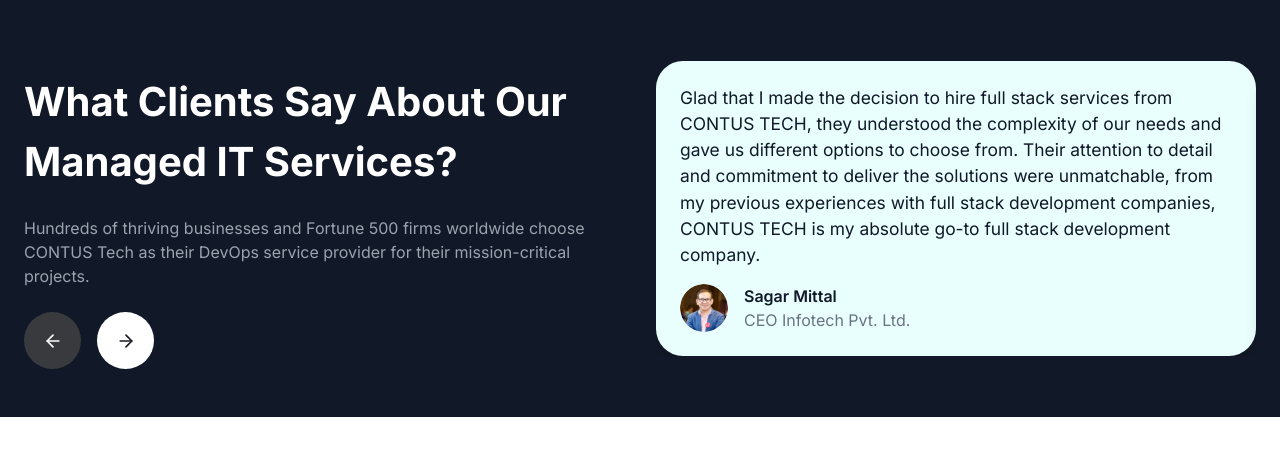
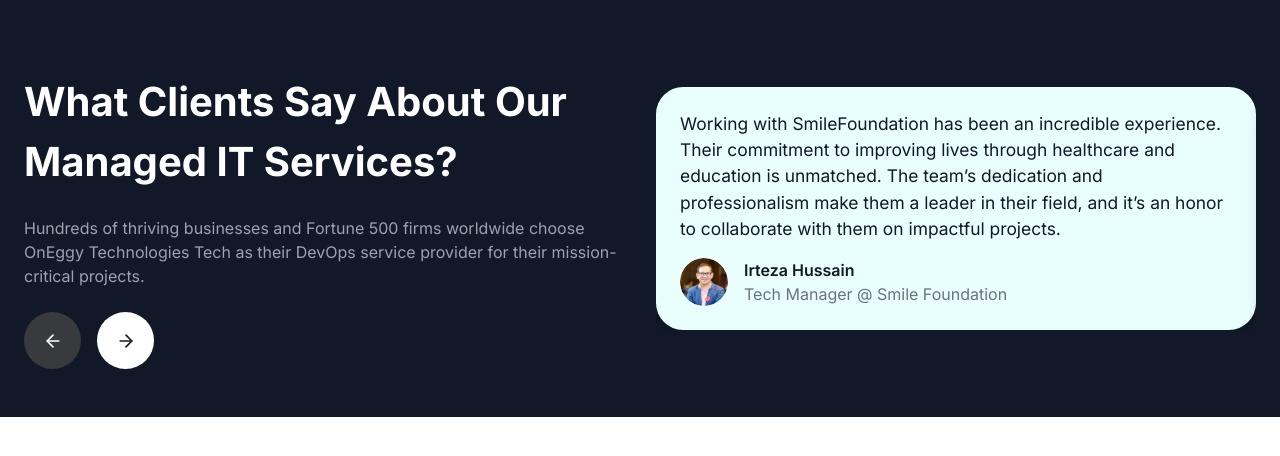
Before and after one commit to onEggy/OnEggyWeb, a Next.js app: page /components/cloudTestimonial in a window 1280 px wide. Shown: the top 456 px of the page. Built offline with nearby package versions, Linux system fonts and the light colour scheme.

Commit message:
update in contents

```diff
--- a/src/pages/components/FAQSection.js
+++ b/src/pages/components/FAQSection.js
@@ -7,10 +7,30 @@
     const [activeIndex, setActiveIndex] = useState(null);
 
     const faqs = [
-        { question: 'How Do I Get An Appointment For Consultations?', answer: 'You can book an appointment via our website or call our helpline.' },
-        { question: 'How Helpful Is An Online Janam Kundli?', answer: 'An online Janam Kundli provides insights based on your birth details.' },
-        { question: 'Do I Need Any Prior Knowledge Of Astrology To Enroll?', answer: 'No prior knowledge is required to start your journey.' },
-        { question: 'What Is The Course Duration & Is It Offered In Multiple Languages?', answer: 'The course lasts 3 months and is available in 5 languages.' },
+        {
+            "question": "What Are DevOps Cloud Consulting Services?",
+            "answer": "DevOps Cloud Consulting services involve a set of practices and tools that streamline your development, operations, and infrastructure. OnEggy Technologies helps you automate processes, integrate workflows, and achieve seamless cloud scalability with expertise in AWS, Azure, and GCP."
+        },
+        {
+            "question": "How Can DevOps Help My Business?",
+            "answer": "DevOps improves collaboration between development and operations teams, enabling faster releases and higher quality. By leveraging cloud platforms, we ensure enhanced scalability, security, and optimized infrastructure to boost business performance and reduce costs."
+        },
+        {
+            "question": "What Cloud Platforms Do You Work With?",
+            "answer": "We specialize in AWS, Azure, and Google Cloud. Our experts help you choose the best platform tailored to your business needs, ensuring optimal performance, cost efficiency, and scalability."
+        },
+        {
+            "question": "How Do You Ensure Security In Cloud Implementations?",
+            "answer": "OnEggy Technologies follows best security practices, including strong access controls, encryption, and regular security audits. We ensure your cloud infrastructure is secure, resilient, and compliant with industry standards."
+        },
+        {
+            "question": "What Is The Process For Engaging With OnEggy Technologies For DevOps Cloud Consulting?",
+            "answer": "Our process starts with understanding your specific needs and business objectives. We then create a customized DevOps roadmap, implement cloud solutions, automate workflows, and ensure continuous monitoring and improvements to maximize efficiency and scalability."
+        },
+        {
+            "question": "Do You Provide Ongoing Support After Implementation?",
+            "answer": "Yes, we provide ongoing support to monitor and optimize your cloud infrastructure, address any issues, and implement necessary updates. Our team ensures continuous improvements for enhanced performance and security as your business evolves."
+        }
     ];
 
     const toggleFAQ = (index) => {
@@ -23,7 +43,7 @@
             <div className="lg:w-2/3 w-full space-y-4">
                 <h2 className="text-[29.76px] md:text-[40px] font-bold mb-4">FAQ</h2>
                 <p className="mb-6  text-[10.92px] md:text-[16px] text-gray-600">
-                    Hundreds of thriving businesses and Fortune 500 firms worldwide choose CONTUS Tech as their DevOps service provider for their mission-critical projects.
+                    Hundreds of thriving businesses and Fortune 500 firms worldwide choose OnEggy Technologies Tech as their DevOps service provider for their mission-critical projects.
                 </p>
                 {faqs.map((faq, index) => (
                     <div key={index} className="border rounded-lg overflow-hidden">
--- a/src/pages/components/cloudTestimonial.js
+++ b/src/pages/components/cloudTestimonial.js
@@ -9,43 +9,49 @@
 const CloudTestimonials = () => {
     const testimonials = [
         {
-            content:
-                "Glad that I made the decision to hire full stack services from CONTUS TECH, they understood the complexity of our needs and gave us different options to choose from. Their attention to detail and commitment to deliver the solutions were unmatchable, from my previous experiences with full stack development companies, CONTUS TECH is my absolute go-to full stack development company.",
-            name: "Sagar Mittal",
-            designation: "CEO Infotech Pvt. Ltd.",
-            image: "/sagar.png",
+            "content": "Working with SmileFoundation has been an incredible experience. Their commitment to improving lives through healthcare and education is unmatched. The team’s dedication and professionalism make them a leader in their field, and it’s an honor to collaborate with them on impactful projects.",
+            "name": "Irteza Hussain",
+            "designation": "Tech Manager @ Smile Foundation",
+            "image": "/sagar.png"
         },
         {
-            content:
-                "Glad that I made the decision to hire full stack services from CONTUS TECH, they understood the complexity of our needs and gave us different options to choose from. Their attention to detail and commitment to deliver the solutions were unmatchable, from my previous experiences with full stack development companies, CONTUS TECH is my absolute go-to full stack development company.",
-            name: "Sagar Mittal",
-            designation: "CEO Infotech Pvt. Ltd.",
-            image: "/sagar.png",
+            "content": "PrinterPoint has truly revolutionized how we manage our printing needs. Their seamless integration of technology and expert customer service allows us to run our operations smoothly without worrying about printer downtime. We can’t imagine our business without them.",
+            "name": "Rakesh Aggarwal",
+            "designation": "Director @ PrinterPoint",
+            "image": "/sagar.png"
         },
         {
-            content:
-                "Glad that I made the decision to hire full stack services from CONTUS TECH, they understood the complexity of our needs and gave us different options to choose from. Their attention to detail and commitment to deliver the solutions were unmatchable, from my previous experiences with full stack development companies, CONTUS TECH is my absolute go-to full stack development company.",
-            name: "Sagar Mittal",
-            designation: "CEO Infotech Pvt. Ltd.",
-            image: "/sagar.png",
+            "content": "Anveshan helped us accelerate our market research with deep insights and innovative strategies. Their professionalism, attention to detail, and customer-centric approach have helped us drive better business decisions. We highly recommend them for anyone looking to stay ahead of the curve.",
+            "name": "Kuldeep Parewa",
+            "designation": "CEO, Anveshan Farm",
+            "image": "/sagar.png"
         },
         {
-            content:
-                "Glad that I made the decision to hire full stack services from CONTUS TECH, they understood the complexity of our needs and gave us different options to choose from. Their attention to detail and commitment to deliver the solutions were unmatchable, from my previous experiences with full stack development companies, CONTUS TECH is my absolute go-to full stack development company.",
-            name: "Sagar Mittal",
-            designation: "CEO Infotech Pvt. Ltd.",
-            image: "/sagar.png",
+            "content": "CloudStok has transformed our infrastructure with their state-of-the-art cloud solutions. Their expertise in AWS and cloud migration services has allowed us to scale faster and more efficiently, all while reducing costs and improving security. We are more agile than ever.",
+            "name": "Prateek Rawat",
+            "designation": "CTO, CloudStok Technologies",
+            "image": "/sagar.png"
         },
         {
-            content:
-                "Glad that I made the decision to hire full stack services from CONTUS TECH, they understood the complexity of our needs and gave us different options to choose from. Their attention to detail and commitment to deliver the solutions were unmatchable, from my previous experiences with full stack development companies, CONTUS TECH is my absolute go-to full stack development company.",
-            name: "Sagar Mittal",
-            designation: "CEO Infotech Pvt. Ltd.",
-            image: "/sagar.png",
+            "content": "MobileGoo's app development services have taken our business to the next level. Their team not only delivered a high-quality app but also provided valuable insights that enhanced user experience. Thanks to them, we have a powerful platform to engage with our customers.",
+            "name": "Saurabh",
+            "designation": "CEO, MobileGoo",
+            "image": "/sagar.png"
         },
+        {
+            "content": "BitMemoir’s blockchain expertise is second to none. Their solution helped us streamline our transactions and increase transparency across the board. The implementation was smooth, and the results exceeded our expectations, making them our go-to for all blockchain needs.",
+            "name": "Nikhil Gupta",
+            "designation": "Founder, BitMemoir",
+            "image": "/sagar.png"
+        },
+        {
+            "content": "BeingBitsMart's digital marketing strategies have helped us increase our online presence and sales significantly. Their tailored campaigns and deep understanding of consumer behavior have made a massive difference to our bottom line. Their expertise is truly invaluable.",
+            "name": "Mayank Gupta",
+            "designation": "CEO, BitsMart Technologies",
+            "image": "/sagar.png"
+        }
 
     ];
-
     const sliderRef = React.useRef(null);
 
     const settings = {
@@ -70,7 +76,7 @@
                     </h2>
                     <p className="text-[10.31px] md:text-[16px] text-gray-400">
                         Hundreds of thriving businesses and Fortune 500 firms worldwide
-                        choose CONTUS Tech as their DevOps service provider for their
+                        choose OnEggy Technologies Tech as their DevOps service provider for their
                         mission-critical projects.
                     </p>
                     <div className="flex space-x-4">
--- a/src/pages/components/cloudservices.js
+++ b/src/pages/components/cloudservices.js
@@ -14,31 +14,31 @@
         {
             title: "AWS DevOps Services",
             description:
-                "Optimize your cloud experience with our AWS DevOps Services. We enable seamless integration and deployment, enhancing scalability and efficiency while leveraging AWS tools for automated workflows and robust performance.",
+                "Accelerate your cloud transformation with OnEggy Technologies' AWS DevOps Managed Services. We streamline your CI/CD pipelines, automate deployments, and ensure seamless integration with AWS tools to maximize performance, security, and scalability for your applications.",
             imageUrl: cardImage,
         },
         {
-            title: "AWS Analytics Services",
+            title: "Cloud Automation",
             description:
-                "Optimize your cloud experience with our AWS DevOps Services. We enable seamless integration and deployment, enhancing scalability and efficiency while leveraging AWS tools for automated workflows and robust performance.",
+                "Optimize your cloud infrastructure with OnEggy Technologies' Cloud Infrastructure Automation services. We leverage AWS services like CloudFormation and Terraform to automate provisioning, management, and scaling, allowing you to focus on your business growth while we handle the cloud.",
             imageUrl: cardImage,
         },
         {
-            title: "AWS Storage Services",
+            title: "Monitoring & Optimization",
             description:
-                "Optimize your cloud experience with our AWS DevOps Services. We enable seamless integration and deployment, enhancing scalability and efficiency while leveraging AWS tools for automated workflows and robust performance.",
+                "Maximize your cloud investment with our AWS Monitoring & Optimization services. We provide end-to-end monitoring of your cloud environment using AWS CloudWatch, ensure high availability, and optimize costs with Kubernetes and EC2 instance management, ensuring optimal performance and cost efficiency.",
             imageUrl: cardImage,
         },
         {
-            title: "AWS AI Services",
+            title: "Security & Compliance",
             description:
-                "Optimize your cloud experience with our AWS DevOps Services. We enable seamless integration and deployment, enhancing scalability and efficiency while leveraging AWS tools for automated workflows and robust performance.",
+                "Protect your business with OnEggy Technologies' AWS Security & Compliance services. We ensure that your cloud infrastructure follows industry best practices, maintain robust security measures, and ensure compliance with frameworks like HIPAA and GDPR to mitigate risk and ensure data integrity.",
             imageUrl: cardImage,
         },
         {
-            title: "AWS IoT Services",
+            title: "DevOps Consulting",
             description:
-                "Optimize your cloud experience with our AWS DevOps Services. We enable seamless integration and deployment, enhancing scalability and efficiency while leveraging AWS tools for automated workflows and robust performance.",
+                "Transform your business with our expert DevOps Consulting & Strategy services. We work with you to create a tailored DevOps roadmap that integrates AWS services for continuous improvement, enhanced collaboration, and faster delivery cycles, helping you stay ahead in a competitive market.",
             imageUrl: cardImage,
         },
     ];
--- a/src/pages/components/navbar-devops.js
+++ b/src/pages/components/navbar-devops.js
@@ -29,7 +29,7 @@
                         <div className="relative flex h-16 items-center justify-between">
                             <div className="flex flex-shrink-0 items-center lg:hidden">
                                 <a href="/">
-                                    <Image src={logov1} alt="OnEggy Technologies Cloud & DevOps Company logo" width="305" height="61.87" className="mb-4" />
+                                    <Image src={logov1} alt="OnEggy Technologies Cloud & DevOps Company logo" width="250" height="61.87" className="mb-4" />
                                 </a>
                             </div>
                             <nav className="py-4 lg:flex lg:justify-around xl:justify-between mx-auto hidden lg:w-full order-1">
--- a/src/pages/devops-consulting-services.js
+++ b/src/pages/devops-consulting-services.js
@@ -33,9 +33,13 @@
     };
 
     useEffect(() => {
+        let timer; // We use this to avoid firing the scroll handler too frequently
         const handleScroll = () => {
+            clearTimeout(timer);
+            timer = setTimeout(() => {
                 const currentScrollPosition = window.scrollY;
 
+                // Check if scrolling down or up
                 if (currentScrollPosition > lastScrollPosition) {
                     setIsNavbarVisible(false); // Scrolling down
                 } else {
@@ -43,20 +47,37 @@
                 }
 
                 setLastScrollPosition(currentScrollPosition);
+            }, 100); // Debounce the scroll event to avoid unnecessary re-renders
         };
 
         window.addEventListener("scroll", handleScroll);
 
         return () => {
             window.removeEventListener("scroll", handleScroll);
+            clearTimeout(timer); // Clean up the timeout on component unmount
         };
     }, [lastScrollPosition]);
 
     return (
         <div className="mx-auto">
             <NextSeo
-                title={currentPageData.title}
-                description={currentPageData.description}
+                title="Expert DevOps & Cloud Consulting Services | OnEggy Technologies"
+                description="Streamline your IT operations with OnEggy Technologies expert DevOps and Cloud Consulting services. Achieve faster deployments, enhanced scalability, and cost efficiency with our tailored solutions for businesses of all sizes. Contact us today!"
+                canonical="https://www.oneggy.com/devops-consulting-services"
+                additionalMetaTags={[
+                    {
+                        name: 'keywords',
+                        content:
+                            'DevOps Consulting Services, Cloud Consulting Services, DevOps and Cloud Solutions, AWS DevOps Consulting, Kubernetes Consulting Services, Cloud Optimization Experts, CI/CD Pipeline Implementation, DevOps Automation Services, Cloud Scalability Solutions, Infrastructure as Code Experts, OnEggy DevOps Services, Managed Cloud Services',
+                    },
+                ]}
+                openGraph={{
+                    title: 'Expert DevOps & Cloud Consulting Services | OnEggy Technologies',
+                    description:
+                        "Streamline your IT operations with OnEggy Technologies expert DevOps and Cloud Consulting services. Achieve faster deployments, enhanced scalability, and cost efficiency with our tailored solutions for businesses of all sizes.",
+                    url: 'https://www.oneggy.com/devops-consulting-services',
+                    type: 'website',
+                }}
             />
             <div className={`fixed top-0 w-full z-50 transition-transform duration-300 ${isNavbarVisible ? "translate-y-0" : "-translate-y-full"}`}>
                 {/* Pass the scroll handler to NavbarDevops */}
--- a/src/pages/home/project-logosDevops.js
+++ b/src/pages/home/project-logosDevops.js
@@ -1,4 +1,4 @@
-import React from "react";
+import React, { memo } from "react";
 import "slick-carousel/slick/slick.css";
 import "slick-carousel/slick/slick-theme.css";
 import Marquee from "react-fast-marquee";
@@ -6,6 +6,20 @@
 import amazonbanner from "../../../public/amazon-banner.png";
 import amazonbannertwo from "../../../public/amazon-bannertwo.png";
 import Image from "next/image";
+
+// Memoizing the logo rendering to prevent unnecessary re-renders
+const Logo = memo(({ logo }) => (
+    <img
+        key={logo.id}
+        src={logo.url}
+        alt={logo.alt}
+        className="project_logo mx-4 mx-[1.5rem] sm:mx-[2.5rem] md:mx-[3rem] lg:mx-[3.5rem] grayscale-logo"
+        width="160"
+        height="54"
+        loading="lazy" // Lazy load the image
+    />
+));
+
 const ProjectLogosDevops = () => {
     const sliderSettings = {
         dots: false,
@@ -15,7 +29,6 @@
         slidesToScroll: 1,
         autoplay: true,
         autoplaySpeed: 2000,
-        // cssEase: "linear",
         pauseOnHover: false,
         responsive: [
             {
@@ -28,36 +41,24 @@
     };
 
     return (
-        <main className="sm:mt-14 font-inter my-12  md:ml-4">
+        <main className="sm:mt-14 font-inter my-12 md:ml-4">
             <div className="block md:block mt-5 md:inner md:ml-[7%] md:max-w-[80%]">
                 <Marquee pauseOnHover={false} speed={30} pauseOnClick={false} gradient={true} gradientColor={""} autoFill={true}>
                     {projectLogosData.projectLogos.map((logo) => (
-                        <img
-                            key={logo.id}
-                            src={logo.url}
-                            alt={logo.alt}
-                            className="project_logo mx-4 mx-[1.5rem] sm:mx-[2.5rem] md:mx-[3rem] lg:mx-[3.5rem]"
-                            style={{ filter: "grayscale(100%)", width: "160px", height: "54px" }}
-                        />
+                        <Logo key={logo.id} logo={logo} />
                     ))}
                 </Marquee>
             </div>
             <div className="block md:hidden mt-5 md:inner md:ml-[7%] md:max-w-[80%]">
                 <Marquee direction="" pauseOnHover={false} speed={30} pauseOnClick={false} gradient={true} gradientColor={""} autoFill={true}>
                     {projectLogosData.projectLogos.map((logo) => (
-                        <img
-                            key={logo.id}
-                            src={logo.url}
-                            alt={logo.alt}
-                            className="project_logo mx-4 mx-[1.5rem] sm:mx-[2.5rem] md:mx-[3rem] lg:mx-[3.5rem]"
-                            style={{ filter: "grayscale(100%)", width: "160px", height: "54px" }}
-                        />
+                        <Logo key={logo.id} logo={logo} />
                     ))}
                 </Marquee>
             </div>
             <div>
                 <div className="flex flex-wrap mt-[58px] justify-center px-4 md:px-0">
-                    <div className="flex flex-row  items-center bg-gray-900 text-white rounded-[33px] shadow-lg p-4 md:p-6 space-y-4 md:space-y-0 md:space-x-6 space-x-2">
+                    <div className="flex flex-row items-center bg-gray-900 text-white rounded-[33px] shadow-lg p-4 md:p-6 space-y-4 md:space-y-0 md:space-x-6 space-x-2">
                         {/* Text Section */}
                         <div className="w-full md:w-auto text-left md:text-center md:text-left">
                             <h2 className="text-[12px] md:text-[23.75px] font-semibold">
@@ -68,19 +69,20 @@
                         {/* Image Section */}
                         <div className="flex items-center justify-center w-full md:w-auto space-x-4">
                             <Image
-                                src={amazonbanner} // Replace with the actual image path for the AWS logo
+                                src={amazonbanner}
                                 alt="AWS Logo"
                                 className="h-[47px] md:h-[90.8px] w-auto"
+                                loading="lazy" // Lazy load the image
                             />
                             <Image
-                                src={amazonbannertwo} // Replace with the actual image path for the AWS partner badge
+                                src={amazonbannertwo}
                                 alt="AWS Partner Badge"
                                 className="h-[47px] md:h-[90.8px] w-auto"
+                                loading="lazy" // Lazy load the image
                             />
                         </div>
                     </div>
                 </div>
-
             </div>
         </main>
     );
```
Also changed, not shown: 2 other files (tests, documents, lock files or other folders). Lines whose indentation alone changed are shown as unchanged.
